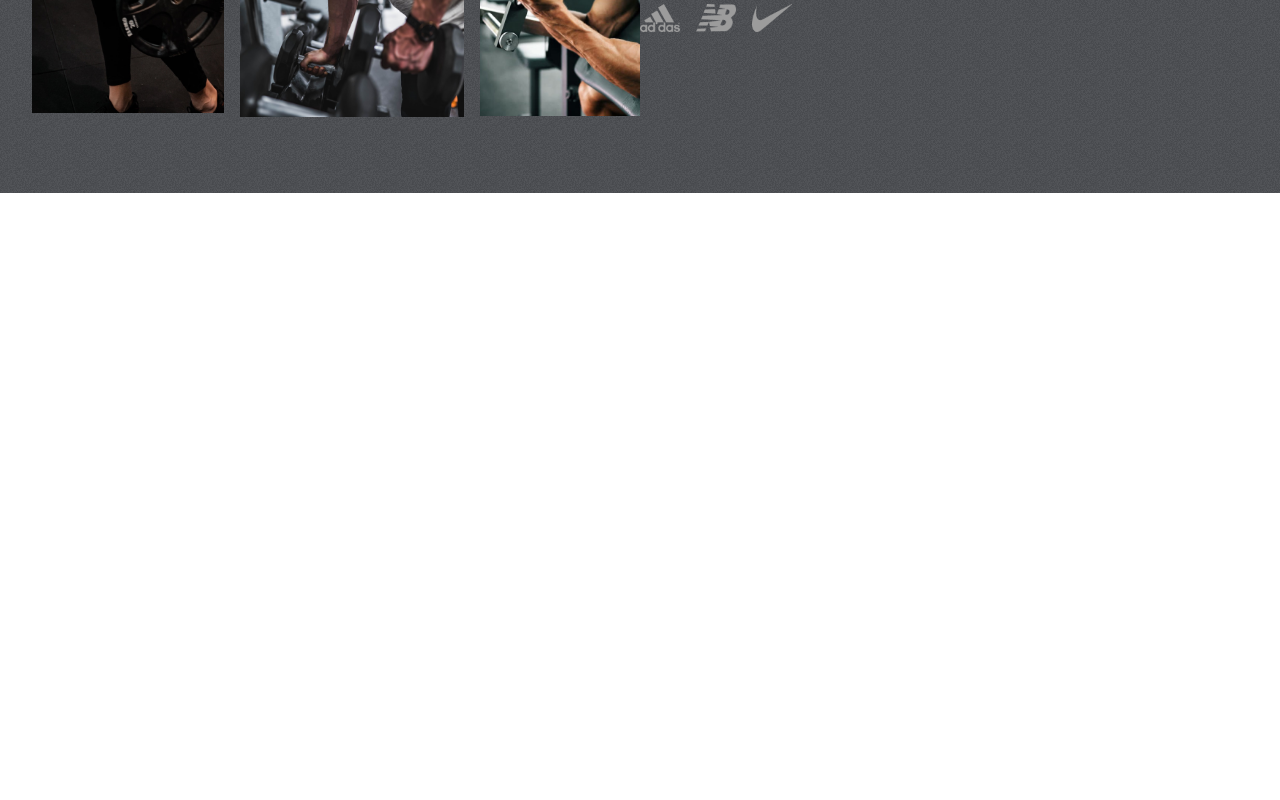
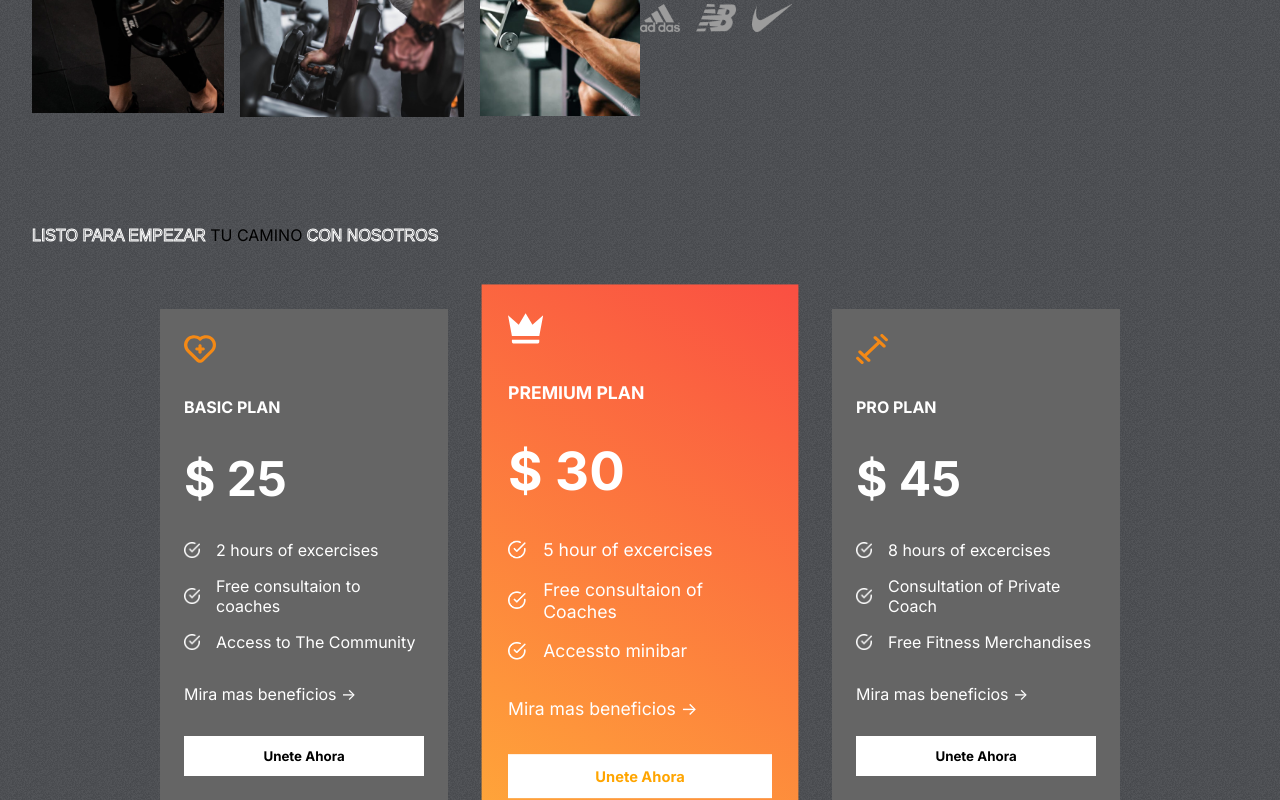
Before and after one commit to SantiagoNaya/agarrefalso, a React (Create React App) app: page / in a window 1280 px wide. Shown: the part 1566-2366 px from the top of the page. Before the commit the page ends 1759 px from the top, so only its background shows below. Built offline with nearby package versions, Linux system fonts and the light colour scheme.

Commit message:
feat: segui con los compenentes de los plans y los termine agregandole estilos.

```diff
--- a/src/App.js
+++ b/src/App.js
@@ -2,12 +2,14 @@
 import Hero from './components/Hero/Hero';
 import Programs from './components/Programs/Programs';
 import Reasons from './components/Reasons/Reasons';
+import Plans from './components/Plans/Plans';
 function App() {
   return (
     <div className="App">
         <Hero/>
         <Programs/>
         <Reasons/>
+        <Plans/>
 
         </div>
   );
--- a/src/components/Plans/Plans.css
+++ b/src/components/Plans/Plans.css
@@ -0,0 +1,79 @@
+.plans-container{
+    margin-top: -4rem;
+    padding: 0 2rem;
+    display: flex;
+    flex-direction: column;
+    gap: 4rem;
+    position: relative;
+}
+
+
+.plans{
+display: flex;
+align-items: center;
+justify-content: center;
+gap: 3rem;
+}
+
+.plan{
+    display: flex;
+    flex-direction: column;
+    background: var(--caloryCard);
+    color: white;
+    gap: 2rem;
+    padding: 1.5rem;
+
+    width: 15rem;
+}
+
+.plan:nth-child(2){
+    background: var(--planCard);
+    transform: scale(1.1);
+}
+.plan>svg{
+fill: var(--orange);
+width: 2rem;
+height: 2rem;
+}
+
+
+.plan>:nth-child(2){
+    font-size: 1rem;
+    font-weight: bold;
+}
+.plan>:nth-child(3){
+    font-size: 3rem;
+    font-weight: bold;
+}
+
+
+.plan:nth-child(5){
+    font-size: 0.8rem;
+}
+
+.features{
+    display: flex;
+    flex-direction: column;
+    gap: 1rem;
+}
+
+.feature{
+    display: flex;
+    align-items: center;
+    gap: 1rem;
+}
+
+.feature>img{
+    width: 1rem;
+}
+
+.plans>:nth-child(2)>svg{
+    fill: white;
+
+
+}
+.plans>:nth-child(2)>button{
+    color: orange;
+
+
+}
--- a/src/components/Plans/Plans.jsx
+++ b/src/components/Plans/Plans.jsx
@@ -0,0 +1,44 @@
+import React from 'react'
+import './Plans.css'
+import {plansData} from '../../data/plansData'
+import whiteTick from '../../assets/whiteTick.png'
+
+const Plans = () => {
+  return (
+    <div className="plans-container">
+        <div className="programs-header" style={{gap:'2rem'}}>
+            <span className='stroke-text'>LISTO PARA EMPEZAR</span>
+            <span> TU CAMINO</span>
+            <span className='stroke-text'> CON NOSOTROS</span>
+        </div>
+
+       {/* plans card*/}
+       <div className="plans">
+        {plansData.map((plan,i)=>(
+            <div className="plan" key={i}>
+                {plan.icon}
+                <span>{plan.name}</span>
+                <span>$ {plan.price}</span>
+
+                <div className="features">
+                    {plan.features.map((feature,i)=>(
+                        <div className="feature">
+                            <img src={whiteTick} alt="" />
+                            <span key={i}>{feature}</span>
+                        </div>
+                     ))}
+                </div>
+
+                <div><span>Mira mas beneficios -></span>
+                </div>
+                <button className="btn">Unete Ahora</button>
+            </div>
+
+        ))}
+       </div>
+
+    </div>
+  );
+};
+
+export default Plans
```
